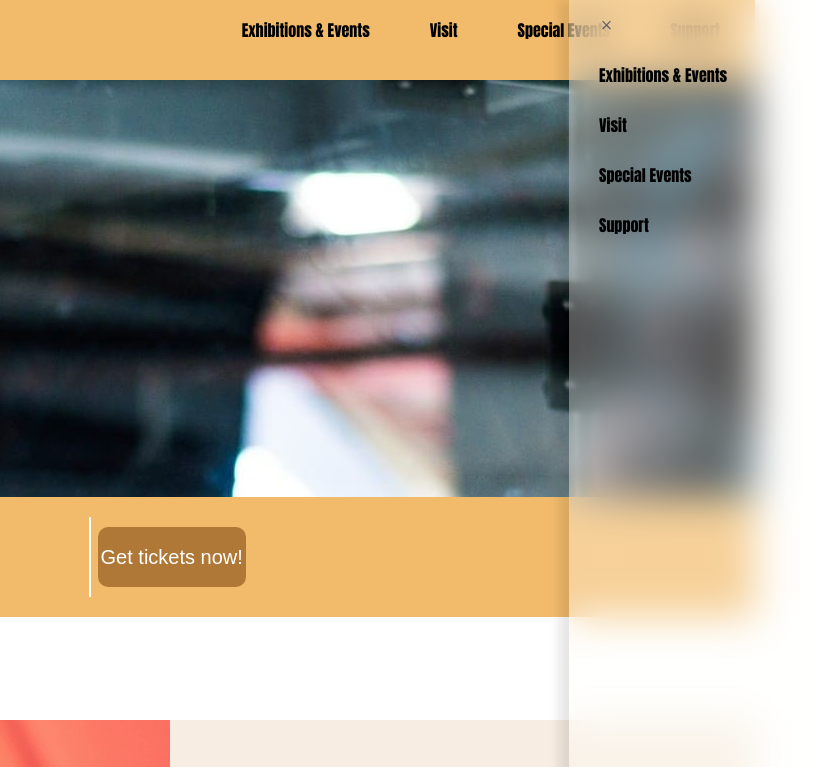
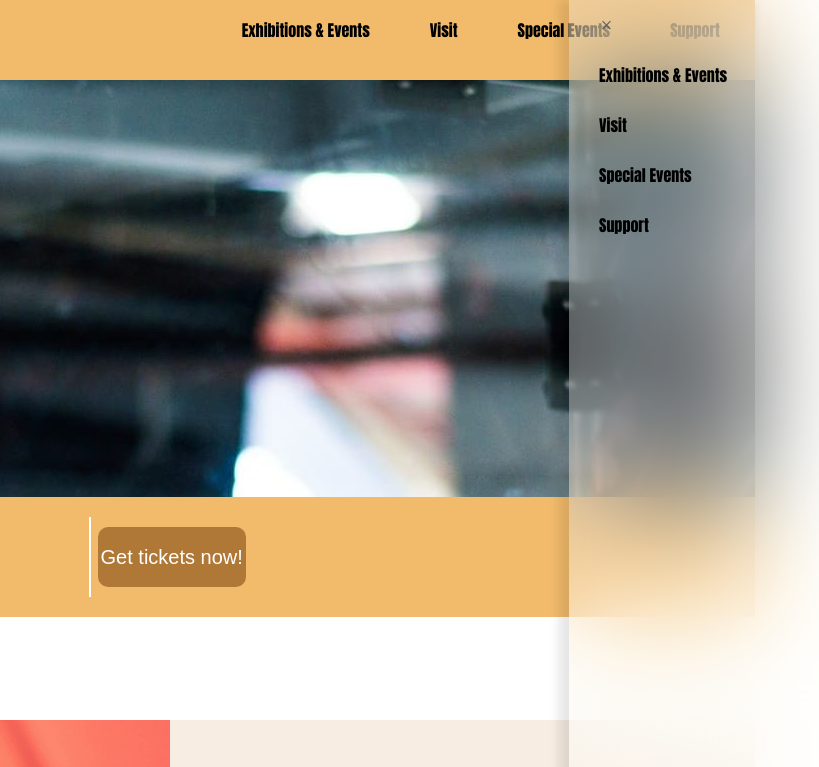
Before and after one commit to Simicedev/Semester-project-csm-Simon, a plain HTML site: page index.html in a window 1280 px wide. Shown: the top 767 px of the page, 461-1280 px from the left. Drawn offline with Linux system fonts and the light colour scheme; a web font is replaced by a local one.

Commit message:
backdrop-sidebar

```diff
--- a/styles.css
+++ b/styles.css
@@ -79,7 +79,7 @@ nav li:first-child{
   width: 250px;
   background-color: rgba(255, 254, 247, 0.316);
   box-shadow: -10px 0 10px rgba(0, 0, 0, 0.1);
-  backdrop-filter: blur(20px);
+  backdrop-filter: blur(50px);
   display: flex;
   flex-direction: column;
   align-items: flex-start;
```
